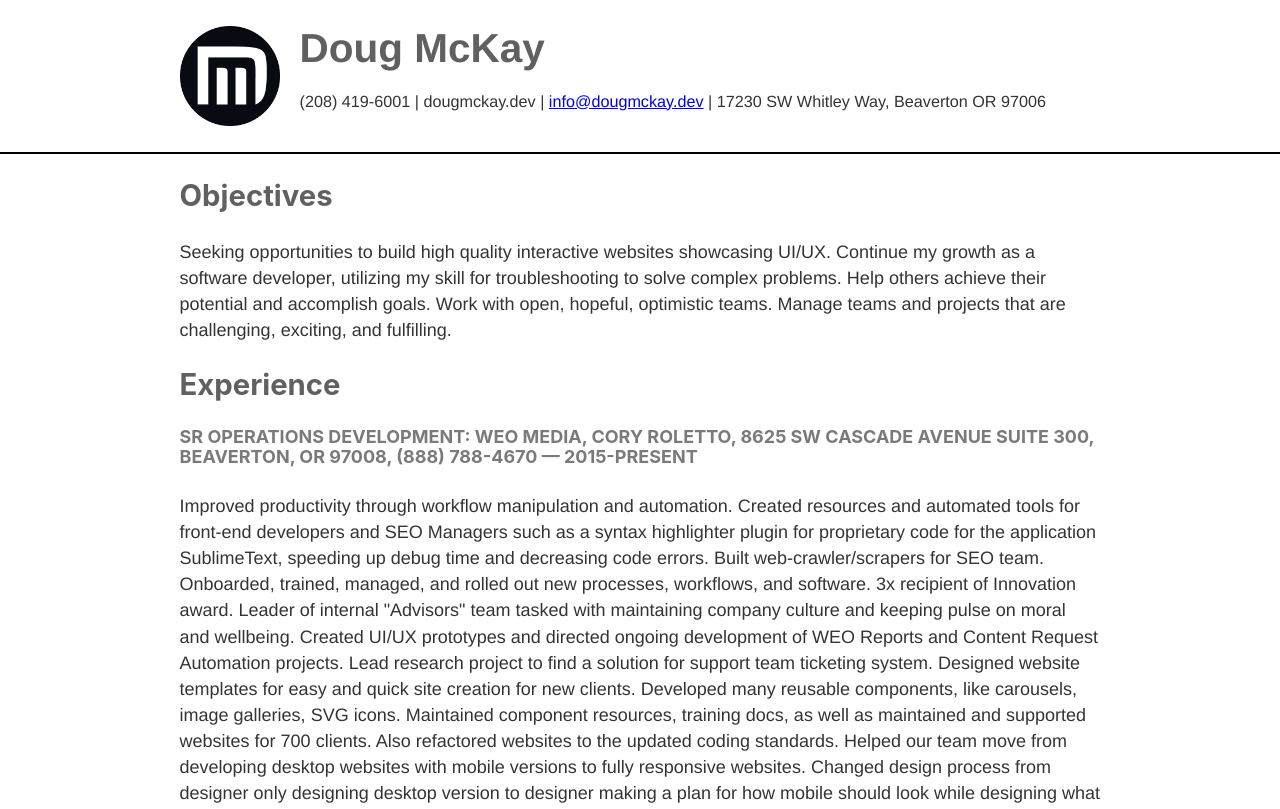
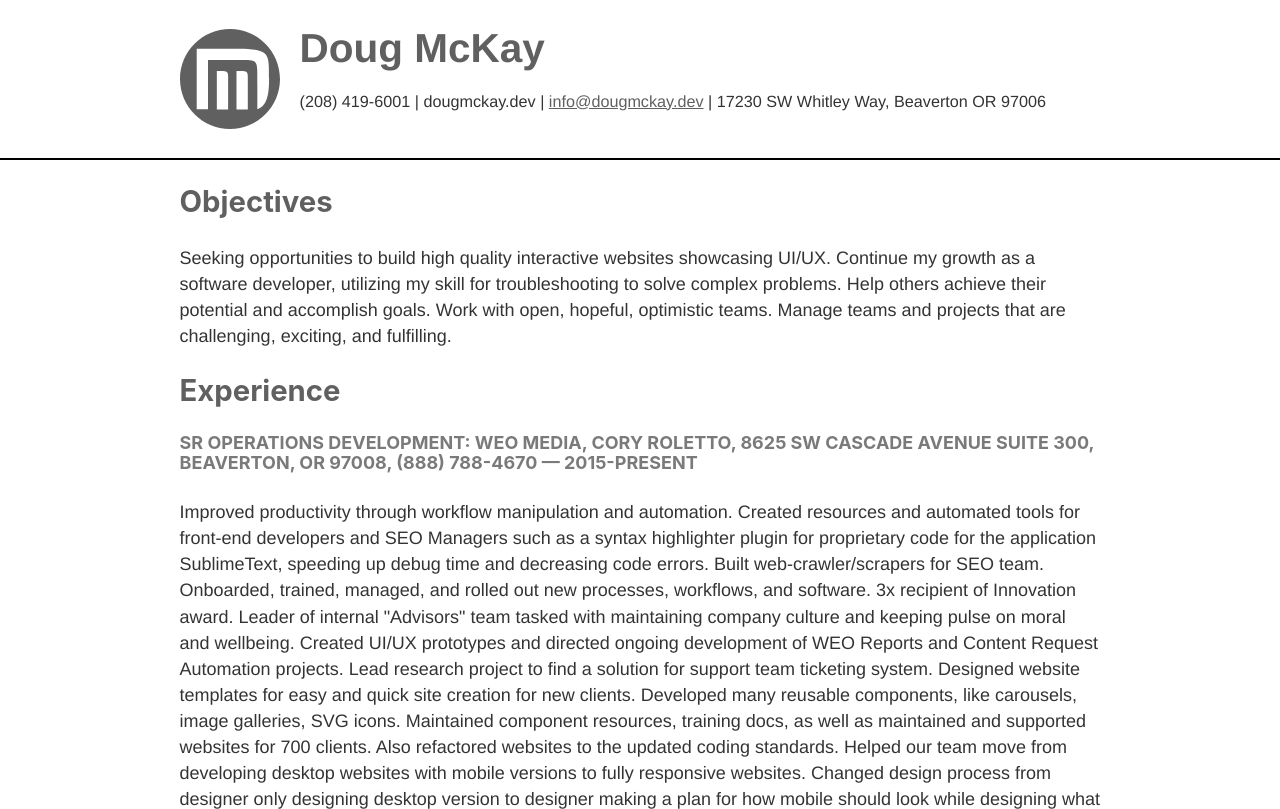
Before and after one commit to damky/20200724-dougmckay-dev, a Gatsby site in the folder dougmckay-dev/: page / in a window 1280 px wide. Shown: the top 809 px of the page. Built offline with nearby package versions, Linux system fonts and the light colour scheme; Gatsby itself is replaced by a stand-in of ours.

Commit message:
sticky header edits

```diff
--- a/dougmckay-dev/gatsby-browser.js
+++ b/dougmckay-dev/gatsby-browser.js
@@ -4,7 +4,6 @@
  * See: https://www.gatsbyjs.org/docs/browser-apis/
  */
 
-let prevScrollpos = window.pageYOffset
 window.onscroll = function () {
   let currentScrollPos = window.pageYOffset
   if (currentScrollPos > 0) {
--- a/dougmckay-dev/src/components/header.js
+++ b/dougmckay-dev/src/components/header.js
@@ -1,7 +1,8 @@
-import { Link } from "gatsby"
+// import { Link } from "gatsby"
 import PropTypes from "prop-types"
 import React from "react"
-import Image from "./image"
+import Logo from "./logo"
+import { Link } from "gatsby"
 
 const Header = ({ siteTitle }) => (
   <header
@@ -28,7 +29,7 @@
           flex: `0 0 100px`,
         }}
       >
-        <Image />
+        <Logo />
       </Link>
       <h1
         style={{
--- a/dougmckay-dev/src/components/layout.css
+++ b/dougmckay-dev/src/components/layout.css
@@ -42,6 +42,7 @@
 a {
   background-color: transparent;
   -webkit-text-decoration-skip: objects;
+  color: rgb(96, 96, 96);
 }
 a:active,
 a:hover {
@@ -89,6 +90,8 @@
 }
 svg:not(:root) {
   overflow: hidden;
+  width: 100%;
+  height: 100%;
 }
 code,
 kbd,
--- /dev/null
+++ b/dougmckay-dev/src/components/logo.js
@@ -0,0 +1,19 @@
+import React from "react"
+
+const Logo = () => {
+  return (
+    <svg
+      version="1.1"
+      xmlns="http://www.w3.org/2000/svg"
+      x="0px"
+      y="0px"
+      width="499.6px"
+      height="499.6px"
+      viewBox="0 0 499.6 499.6"
+      fill="currentColor"
+    >
+      <path d="M249.8,0C111.8,0,0,111.8,0,249.8s111.8,249.8,249.8,249.8s249.8-111.8,249.8-249.8S387.7,0,249.8,0z M240.4,401.7H184 V209.5h22.4c28.2,0,34,4.3,34,27.9C240.4,268.9,240.4,401.7,240.4,401.7z M338.7,401.7h-56.4V209.5h22.4c28.2,0,34,4.3,34,27.9 C338.7,268.9,338.7,401.7,338.7,401.7z M386.4,401V279.8c0-111.6,6.5-124.9-58.6-124.9h-188V401H83.5V98h130.1 C452.2,98,445,99.2,445,252C445,362.9,419,388.3,386.4,401z" />
+    </svg>
+  )
+}
+export default Logo
```
Also changed, not shown: dougmckay-dev/src/images/damky-monogram.svg (added).
